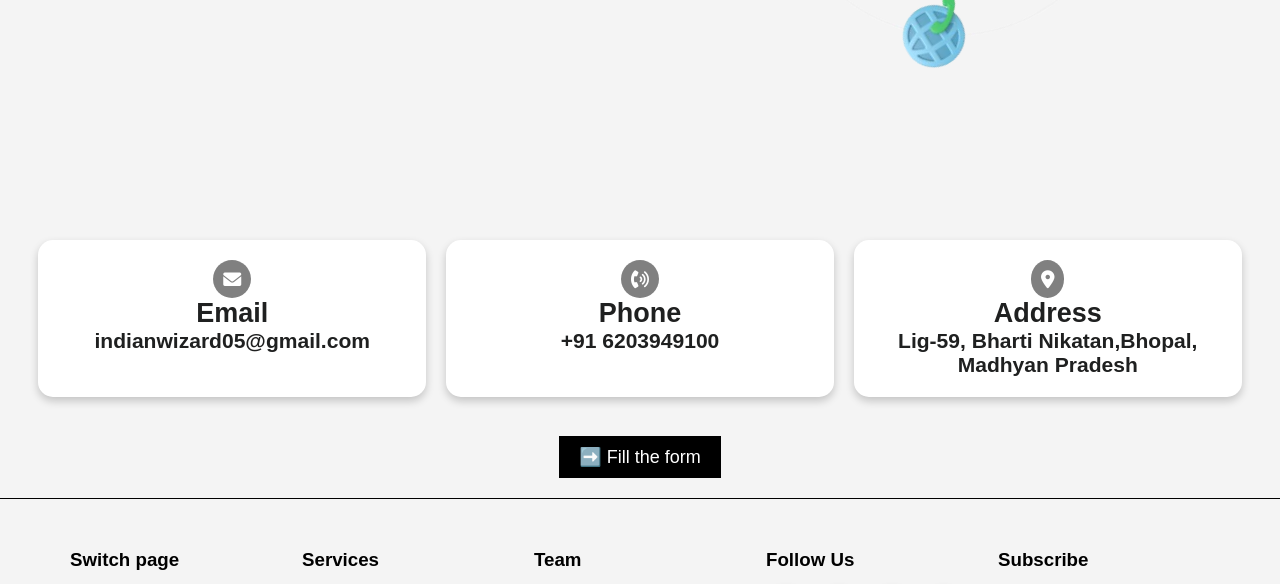
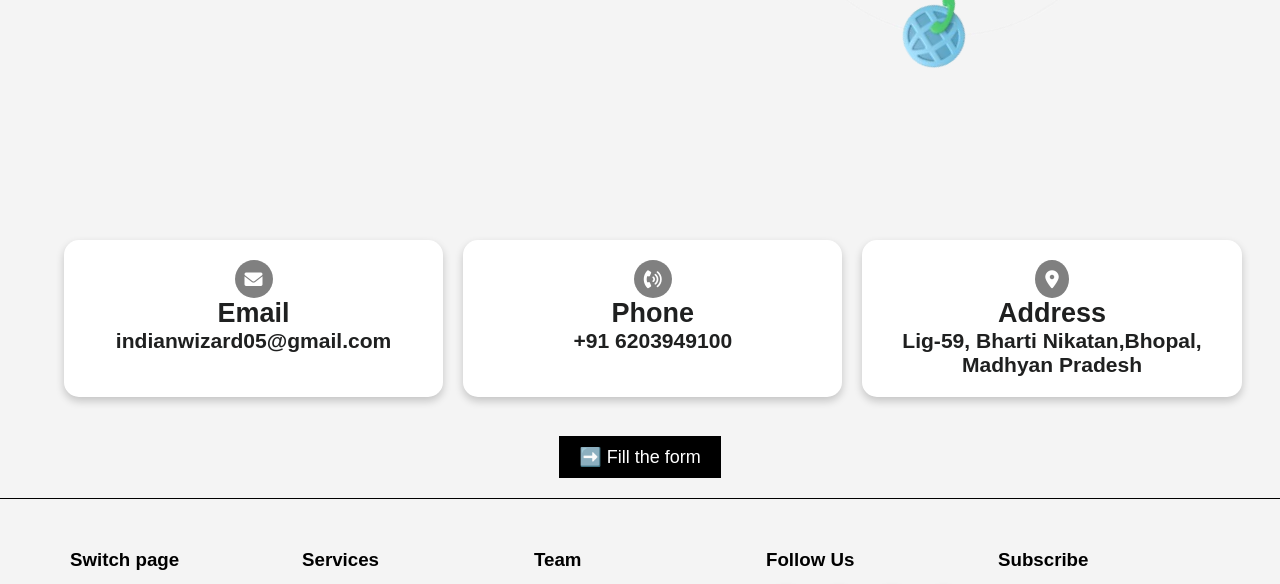
Before and after one commit to AditiSuchi/IndianWizard, a Flask app: page /contact in a window 1280 px wide; the page is wider, and only the part inside the window is pictured. Shown: the part 654-1238 px from the top of that part. Run offline with Flask 3, Linux system fonts and the light colour scheme.

Commit message:
Update contact.css

```diff
--- a/static/css/contact.css
+++ b/static/css/contact.css
@@ -324,6 +324,7 @@ nav {
 /* ----------------------------------------------------------------------------------- */
 .contact_info {
     margin: 3%;
+    margin-left:5%;
     display: grid;
     grid-template-columns: repeat(3, 1fr); /* 3 columns */
     grid-auto-flow: row;
```
